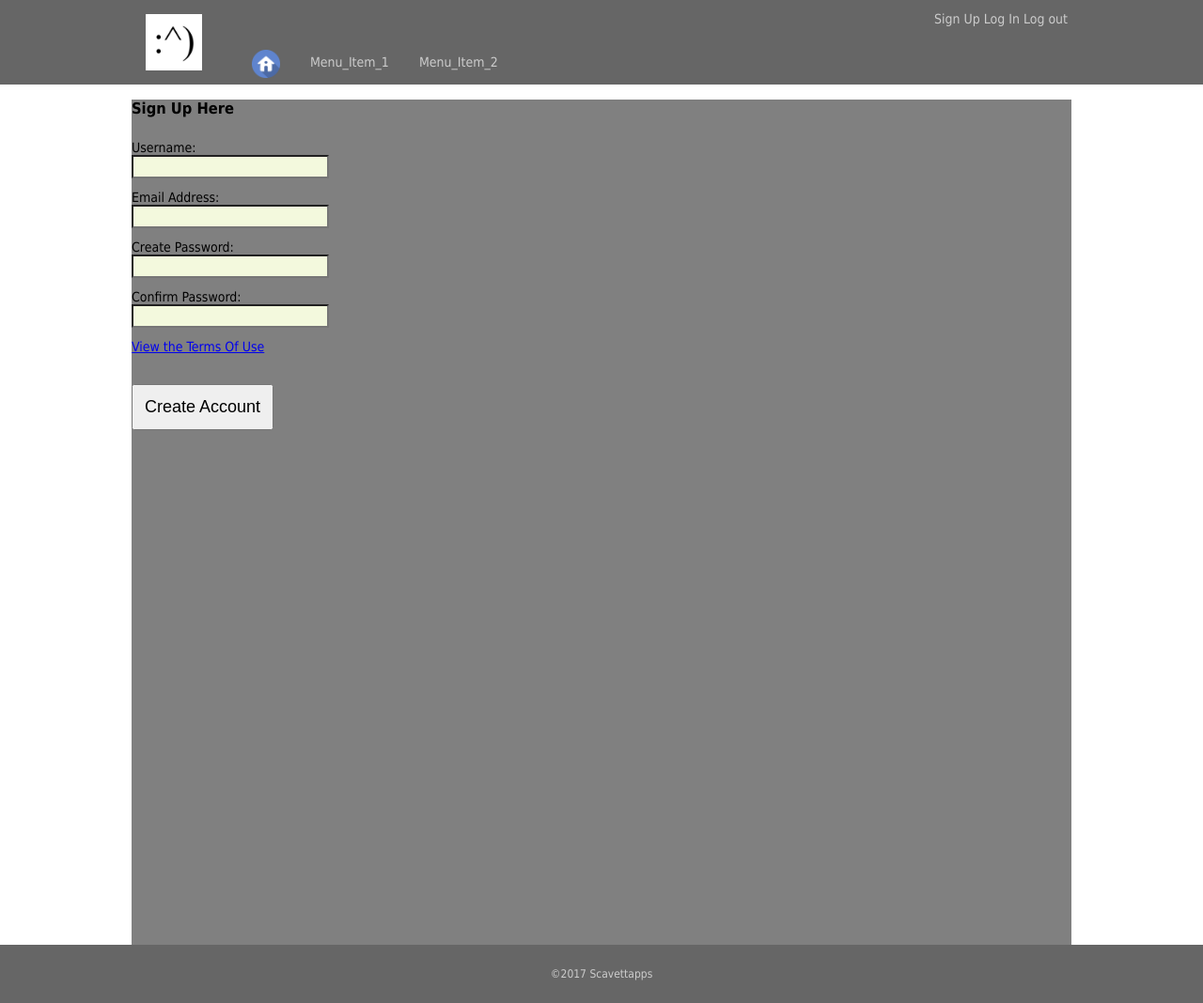
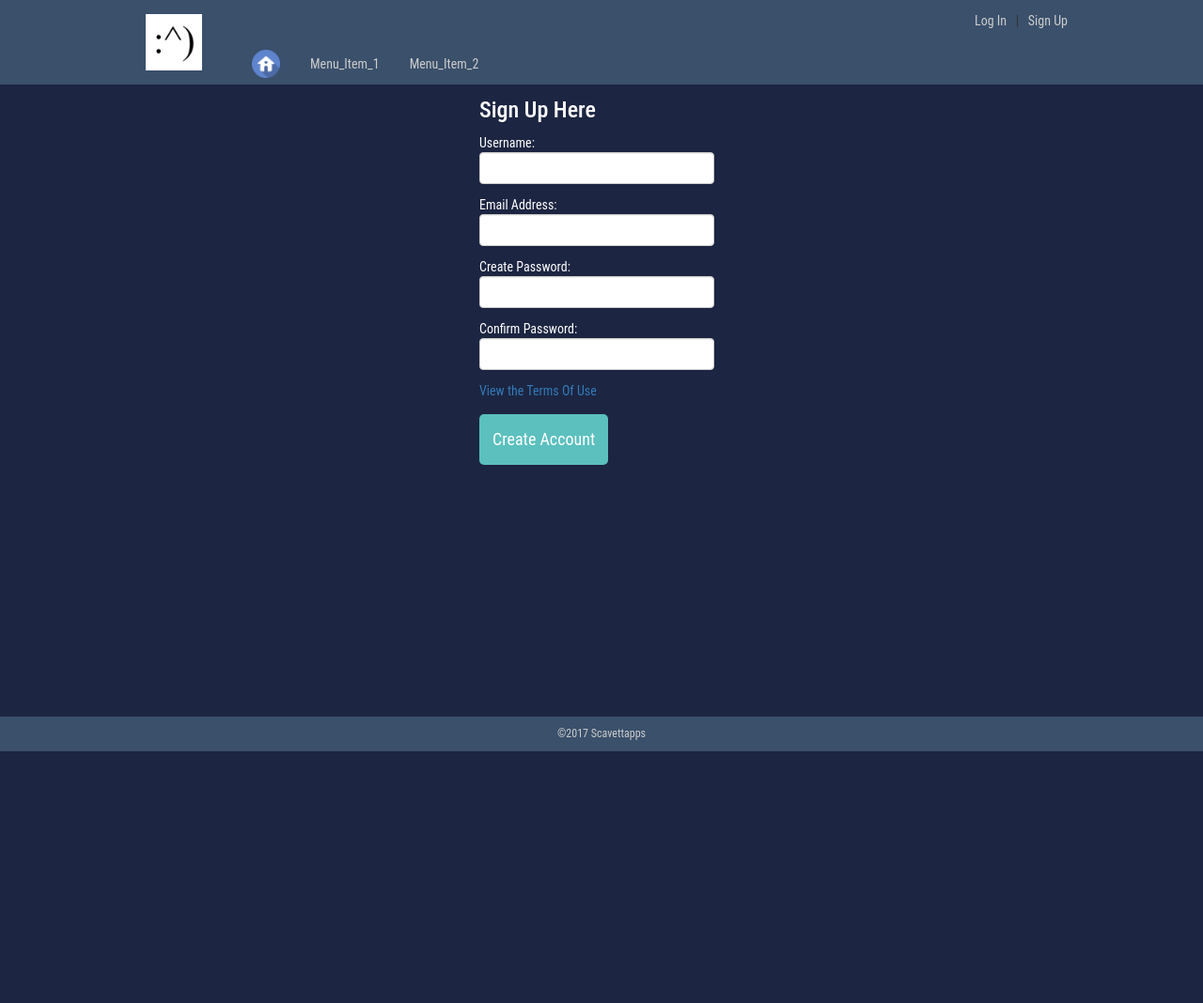
Before and after one commit to scavet64/AWP-Image-Sharing-Website, a PHP site: page /signup.php in a window 1280 px wide. Shown: the whole page at 94% size. After the commit the page ends 800 px from the top, so only its background shows below. Run offline with PHP 8.4, Linux system fonts and the light colour scheme; some libraries are stand-ins or nearby versions.

Commit message:
Making things look pretty

```diff
--- a/signup.php
+++ b/signup.php
@@ -1,5 +1,6 @@
 <?php
-session_start();
+include_once("php_includes/check_login_status.php");
+//session_start();
 // If user is logged in, header them away
 if(isset($_SESSION["username"])){
 	header("location: message.php?msg=already signed up and logged in");
@@ -121,26 +122,20 @@ if(isset($_POST["u"])){
 <meta charset="UTF-8">
 <title>Sign Up</title>
 <link rel="icon" href="favicon.ico" type="image/x-icon">
+<link rel="stylesheet" href="https://maxcdn.bootstrapcdn.com/bootstrap/3.3.7/css/bootstrap.min.css">
+<script src="https://ajax.googleapis.com/ajax/libs/jquery/3.2.0/jquery.min.js"></script>
+<script src="https://maxcdn.bootstrapcdn.com/bootstrap/3.3.7/js/bootstrap.min.js"></script>
 <link rel="stylesheet" href="style/style.css">
 <style type="text/css">
 #signupform{
+	color: white;
 	margin-top:24px;
 }
 #signupform > div {
 	margin-top: 12px;
 }
-#signupform > input,select {
-	width: 200px;
-	padding: 3px;
-	background: #F3F9DD;
-}
 #signupbtn {
 	font-size:18px;
-	padding: 12px;
-}
-#terms {
-	border:#CCC 1px solid;
-	background: #F5F5F5;
 	padding: 12px;
 }
 </style>
@@ -213,35 +208,37 @@ function openTerms(){
 window.onload = addEvents; */
 </script>
 </head>
-<body>
+<body class="mainBody">
 <?php include_once("template_pageTop.php"); ?>
 <div id="pageMiddle">
+	<div class="formWrapper signupFormWrapper">
+		<form name="signupform" id="signupform" onsubmit="return false;">
 			<h3>Sign Up Here</h3>
-  <form name="signupform" id="signupform" onsubmit="return false;">
 			<div>Username: </div>
-    <input id="username" type="text" onblur="checkusername()" onkeyup="restrict('username')" maxlength="16">
-    <span id="unamestatus"></span>
+			<input id="username" class="form-control inputForm" type="text" onblur="checkusername()" onkeyup="restrict('username')" maxlength="16">
+			<span id="unamestatus" class="unamestatus"></span>
 			<div>Email Address:</div>
-    <input id="email" type="text" onfocus="emptyElement('status')" onkeyup="restrict('email')" maxlength="88">
+			<input id="email" class="form-control form-control-warning inputForm" type="text" onfocus="emptyElement('status')" onkeyup="restrict('email')" maxlength="88">
 			<div>Create Password:</div>
-    <input id="pass1" type="password" onfocus="emptyElement('status')" maxlength="16">
+			<input id="pass1" class="form-control inputForm" type="password" onfocus="emptyElement('status')" maxlength="16">
 			<div>Confirm Password:</div>
-    <input id="pass2" type="password" onfocus="emptyElement('status')" maxlength="16">
+			<input id="pass2" class="form-control inputForm" type="password" onfocus="emptyElement('status')" maxlength="16">
 			<div>
 				<a href="#" onclick="return false" onmousedown="openTerms()">
 					View the Terms Of Use
 				</a>
 			</div>
-    <div id="terms" style="display:none;">
-      <h3>Web Intersect Terms Of Use</h3>
+			<div id="terms" class="terms" style="display:none;">
+				<h4>Super Cool Terms Of Use</h4>
 				<p>1. Play nice here.</p>
 				<p>2. Take a bath before you visit.</p>
 				<p>3. Brush your teeth before bed.</p>
+				<p>4. Only upload PG-13 content.</p>
 			</div>
-    <br /><br />
-    <button id="signupbtn" onclick="signup()">Create Account</button>
+			<button class="formButton" id="signupbtn" onclick="signup()">Create Account</button>
 			<span id="status"></span>
 		</form>
+	</div>
 </div>
 <?php include_once("template_pageBottom.php"); ?>
 </body>
--- a/style/style.css
+++ b/style/style.css
@@ -2,8 +2,9 @@ body { margin: 0px; font-family: Tahoma, Geneva, sans-serif; font-size: 14px; }
 /* PAGE TOP */
 #pageTop {
 	/*background:url(headerSliver.png) repeat-x;*/
-	background-color: #666;
+	background-color: #3A506B;
 	height: 90px;
+	font-family: 'Roboto Condensed', sans-serif;
 }
 #pageTop > #pageTopWrap {
 	width: 1000px;
@@ -61,14 +62,58 @@ body { margin: 0px; font-family: Tahoma, Geneva, sans-serif; font-size: 14px; }
 #pageMiddle{
 	width: 1000px;
 	margin: 0px auto;
-	height: 900px;
-	background-color: gray;
+	background: #1C2541;
 }
 /* PAGE BOTTOM */
 #pageBottom{
-	background: #666;
-	padding: 24px;
+	background: #3A506B;
 	font-size: 12px;
 	color: #CCC;
 	text-align: center;
+	position: absolute;
+	right: 0;
+  	bottom: 0;
+  	left: 0;
+  	padding: 1rem;
 }
+.mainBody {
+	background-color: #1C2541;
+	font-family: 'Roboto Condensed', sans-serif;
+}
+.inputForm {
+	background-color: white;
+	width: 250px;
+}
+.formWrapper {
+	margin: auto;
+    width: 260px;
+    position: absolute;
+    left: 0;
+    right: 0;
+}
+.signupFormWrapper {
+	top: 10%;
+}
+.loginFormWrapper {
+	top: 30%;
+}
+.formButton {
+    font-size: 15px;
+    padding: 5px;
+    float: left;
+    margin-right: 10px;
+    margin-top: 15px;
+    border-radius: 5px;
+    border-color: transparent;
+    background-color: #5BC0BE;
+}
+.terms {
+	background: #3A506B;
+	padding: 12px;
+	border-radius: 5px;
+	color: white;
+}
+.unamestatus {
+	float: right;
+	margin-right: 10px;
+}
--- a/template_pageBottom.php
+++ b/template_pageBottom.php
@@ -1 +1 @@
-<div id="pageBottom">&copy;2017 Scavettapps</div>
+<footer id="pageBottom">&copy;2017 Scavettapps</footer>
--- a/template_pageTop.php
+++ b/template_pageTop.php
@@ -1,3 +1,25 @@
+<?php
+// It is important for any file that includes this file, to have
+// check_login_status.php included at its very top.
+//$envelope = '<img src="images/note_dead.jpg" width="22" height="12" alt="Notes" title="This envelope is for logged in members">';
+$loginLink = '<a href="login.php">Log In</a> &nbsp; | &nbsp; <a href="signup.php">Sign Up</a>';
+if($user_ok == true) {
+  // $sql = "SELECT notescheck FROM users WHERE username='$log_username' LIMIT 1";
+  // $query = mysqli_query($db_conx, $sql);
+  // $row = mysqli_fetch_row($query);
+  // $notescheck = $row[0];
+  // $sql = "SELECT id FROM notifications WHERE username='$log_username' AND date_time > '$notescheck' LIMIT 1";
+  // $query = mysqli_query($db_conx, $sql);
+  // $numrows = mysqli_num_rows($query);
+  //   if ($numrows == 0) {
+  //   //$envelope = '<a href="notifications.php" title="Your notifications and friend requests"><img src="images/note_still.jpg" width="22" height="12" alt="Notes"></a>';
+  //   } else {
+  //   //$envelope = '<a href="notifications.php" title="You have new notifications"><img src="images/note_flash.gif" width="22" height="12" alt="Notes"></a>';
+  // }
+    $loginLink = '<a href="user.php?u='.$log_username.'">'.$log_username.'</a> &nbsp; | &nbsp; <a href="logout.php">Log Out</a>';
+}
+?>
+
 <div id="pageTop">
   <div id="pageTopWrap">
     <div id="pageTopLogo">
@@ -8,9 +30,7 @@
     <div id="pageTopRest">
       <div id="menu1">
         <div>
-          <a href="signup.php">Sign Up</a>
-          <a href="login.php">Log In</a>
-          <a href="logout.php">Log out</a>
+          <?php echo $loginLink; ?>
         </div>
       </div>
       <div id="menu2">
```
Also changed, not shown: index.php (+7 -1 lines), login.php (+26 -20 lines). Lines whose indentation alone changed are shown as unchanged.
